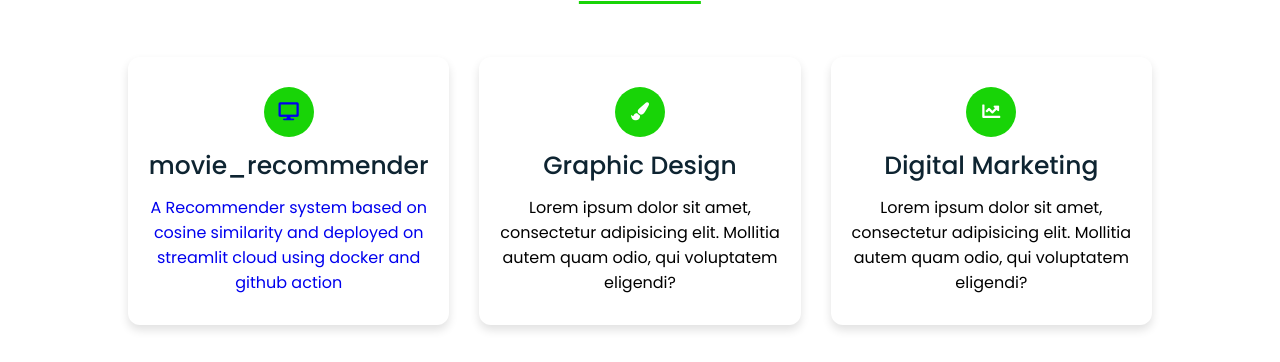
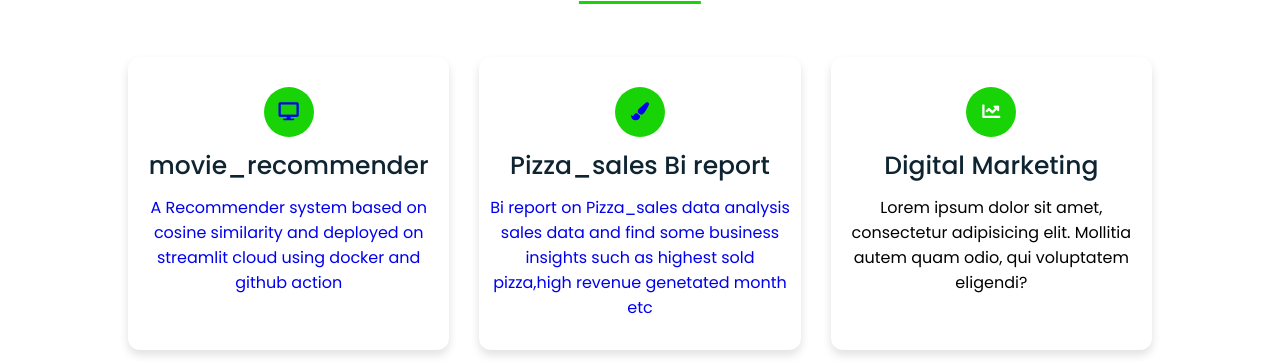
Before and after one commit to sontush123/portfolio, a plain HTML site: page index.html in a window 1280 px wide. Shown: the part 2319-2681 px from the top of the page. Drawn offline with Linux system fonts and the light colour scheme.

Commit message:
update second project powerbi project

```diff
--- a/index.html
+++ b/index.html
@@ -69,7 +69,7 @@
         </div>
         <div class="right">
           <div class="topic">Data Science Enthusiast | Network Engineer with 3 Years of Experience</div>
-          <p>Motivated and detail-oriented network engineer with a passion for data science and its transformative potential. Leveraging my extensive experience in network engineering and a strong foundation in data analysis, I am seeking to transition into the exciting field of data science. Committed to acquiring new skills and knowledge, I am eager to contribute my technical expertise and problem-solving abilities to extract meaningful insights from complex datasets.</p>
+          <p>Motivated and detail-oriented network engineer with a passion for data_science and its transformative potential. Leveraging my extensive experience in network engineering and a strong foundation in data science/data analysis, I am seeking to transition into the exciting field of data science/data analysis. Committed to acquiring new skills and knowledge, I am eager to contribute my technical expertise and problem-solving abilities to extract meaningful insights from complex datasets.</p>
           <div class="button">
             <button>Download CV</button>
           </div>
@@ -142,11 +142,11 @@
         </div></a>
         <div class="box">
           <div class="icon">
-            <i class="fas fa-paint-brush"></i>
+            <a href="https://app.powerbi.com/links/nL6ErKt1Yr?ctid=b6941e48-288c-4acb-ab82-dc3f4d8bb2d1&pbi_source=linkShare"><i class="fas fa-paint-brush"></i></a>
           </div>
-          <div class="topic">Graphic Design</div>
-          <p>Lorem ipsum dolor sit amet, consectetur adipisicing elit. Mollitia autem quam odio, qui voluptatem eligendi?</p>
-        </div>
+          <a href="https://app.powerbi.com/links/nL6ErKt1Yr?ctid=b6941e48-288c-4acb-ab82-dc3f4d8bb2d1&pbi_source=linkShare"><div class="topic">Pizza_sales Bi report</div>
+          <p>Bi report on Pizza_sales data analysis sales data and find some business insights such as highest sold pizza,high revenue genetated month etc </p>
+        </div></a>
         <div class="box">
           <div class="icon">
             <i class="fas fa-chart-line"></i>
@@ -161,6 +161,7 @@
           <div class="topic">WordPress Design</div>
           <p>Lorem ipsum dolor sit amet, consectetur adipisicing elit. Mollitia autem quam odio, qui voluptatem eligendi?</p>
         </div>
+        <!--
         <div class="box">
           <div class="icon">
             <i class="fas fa-quidditch"></i>
@@ -202,7 +203,7 @@
           </div>
           <div class="topic">Apps Development</div>
           <p>Lorem ipsum dolor sit amet, consectetur adipisicing elit. Mollitia autem quam odio, qui voluptatem eligendi?</p>
-        </div>
+        </div>-->
       </div>
     </div>
   </section>
```
